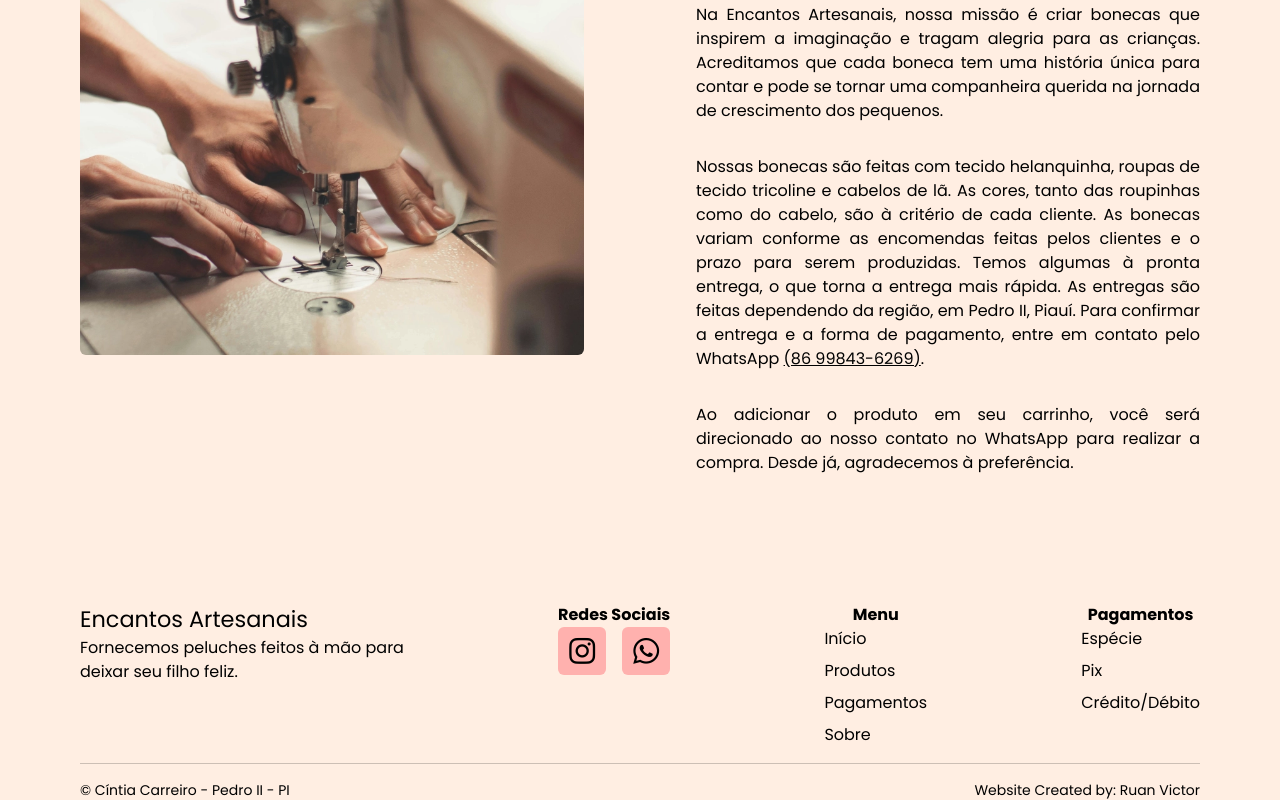
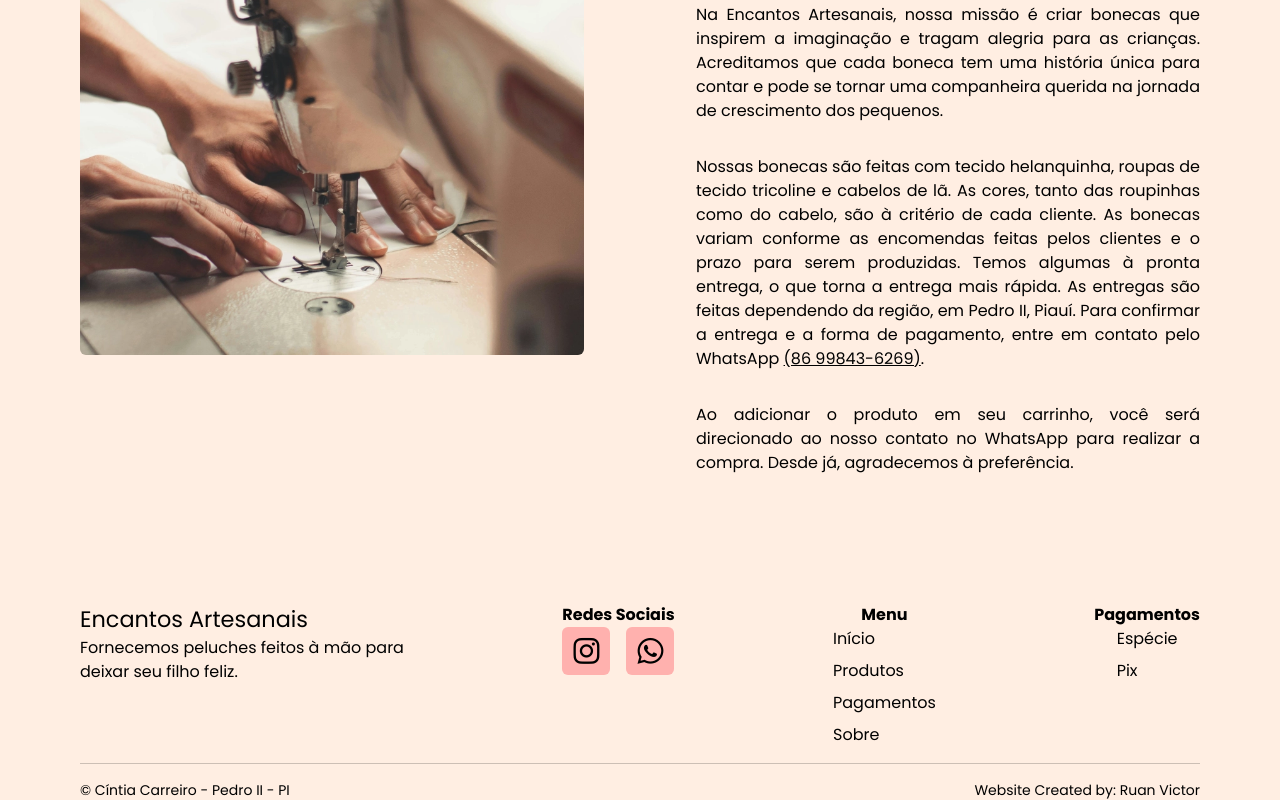
Before and after one commit to ruanvictordev/encantos-artesanais, an Angular app: page /userpage in a window 1280 px wide. Shown: the part 3219-4019 px from the top of the page. Built offline with nearby package versions, Linux system fonts and the light colour scheme; a web font is replaced by a local one.

Commit message:
:bug: [FIX] Services and Payments Methods.

```diff
--- a/src/app/userpage/footer/footer.component.html
+++ b/src/app/userpage/footer/footer.component.html
@@ -37,7 +37,6 @@
                 <ul class="flex flex-col gap-2 justify-center text-left">
                     <li class="text-18px">Espécie</li>
                     <li class="text-18px">Pix</li>
-                    <li class="text-18px">Crédito/Débito</li>
                 </ul>
             </div>
         </div>
```
Also changed, not shown: public/assets/images/services.png.
